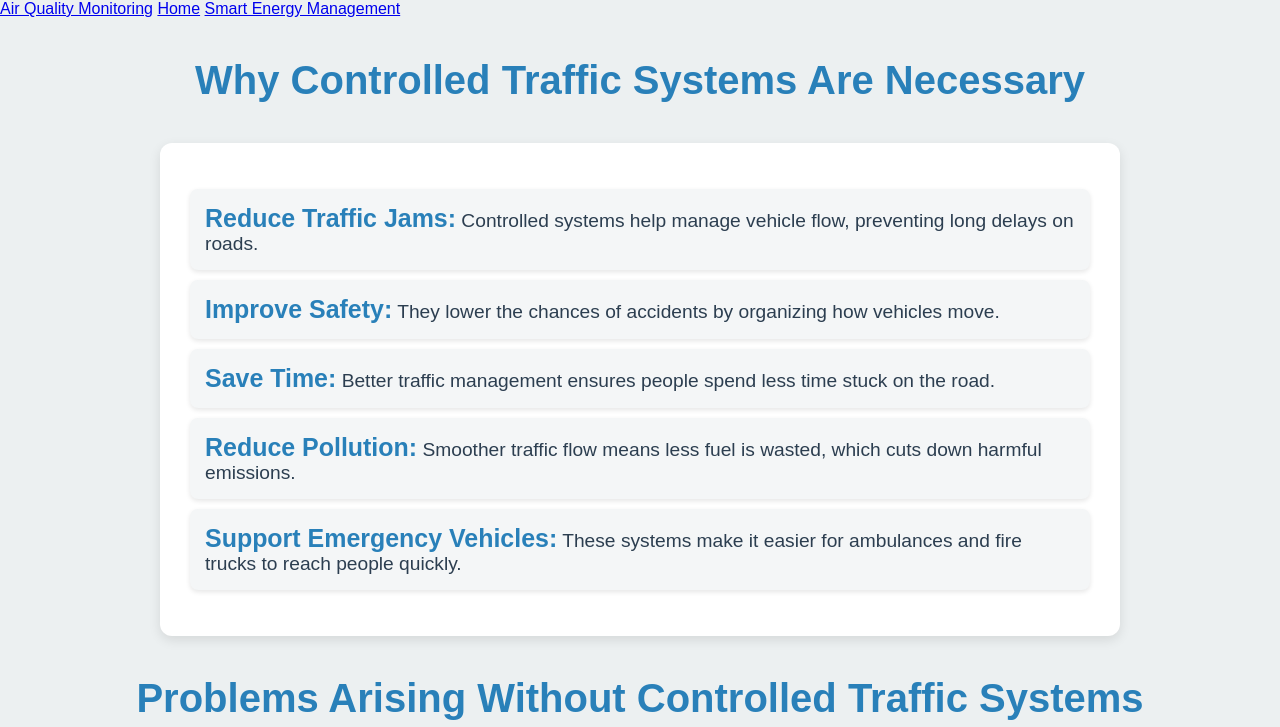
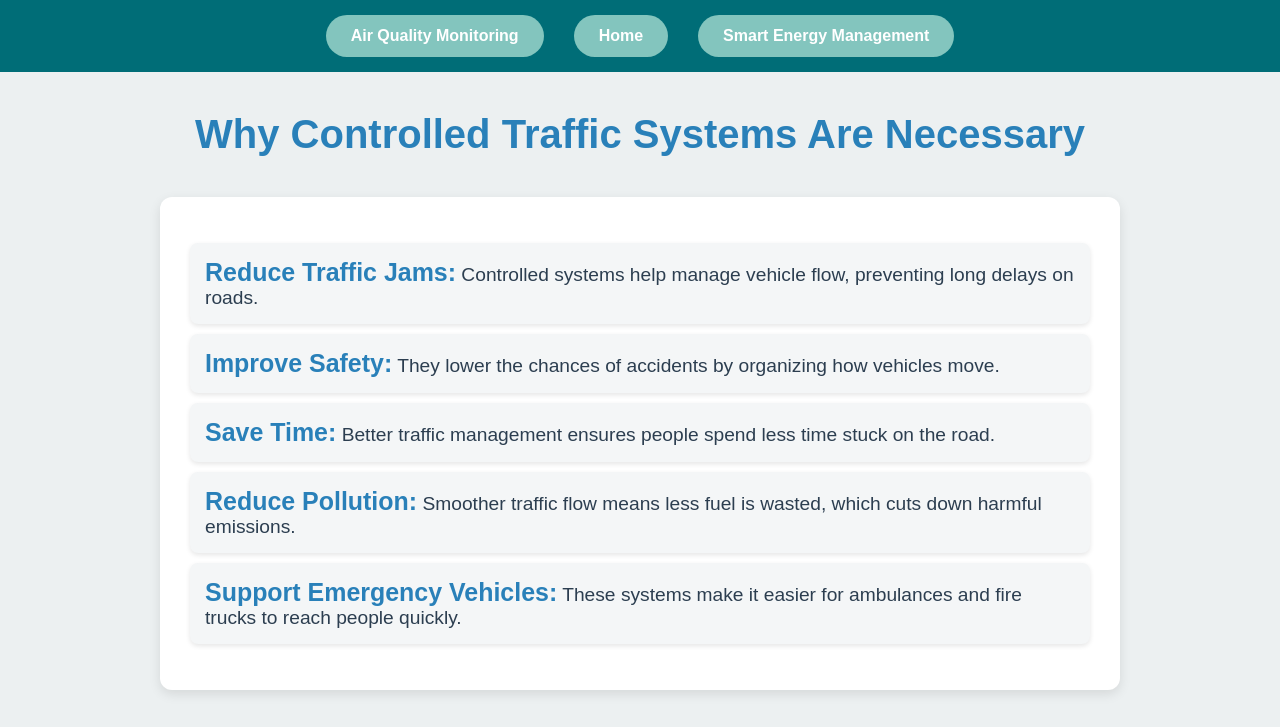
Before and after one commit to JayateerthaH/finalbusiness, a plain HTML site: page controltraffic.html in a window 1280 px wide. Shown: the top 727 px of the page. Drawn offline with Linux system fonts and the light colour scheme.

Commit message:
Update controltraffic.html

```diff
--- a/controltraffic.html
+++ b/controltraffic.html
@@ -69,6 +69,31 @@
         li strong {
             color: #2980b9;
             font-size: 1.3em;
+        }
+         nav {
+            background-color: #006d77; /* Elegant teal color */
+            display: flex;
+            justify-content: center;
+            align-items: center;
+            padding: 15px 0;
+        }
+        .nav-button {
+            color: #ffffff; /* White text for contrast */
+            background-color: #83c5be; /* Soft mint green for buttons */
+            border: none;
+            padding: 12px 25px;
+            margin: 0 15px;
+            text-decoration: none;
+            font-size: 16px;
+            border-radius: 25px;
+            cursor: pointer;
+            transition: background-color 0.3s, box-shadow 0.3s;
+            font-weight: bold;
+        }
+        .nav-button:hover {
+            background-color: #edf6f9; /* Lighter mint green on hover */
+            color: #006d77; /* Teal text for hover */
+            box-shadow: 0 4px 6px rgba(0, 0, 0, 0.1); /* Subtle shadow */
         }
     </style>
 </head>
```
